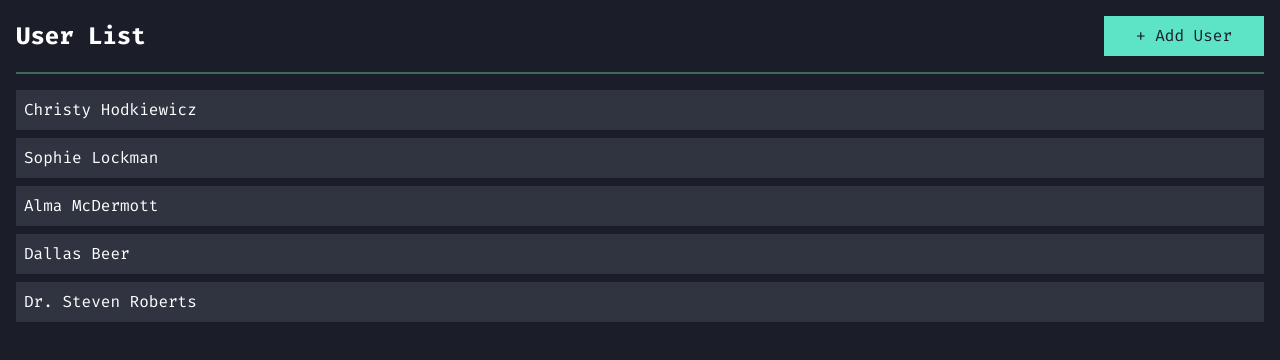
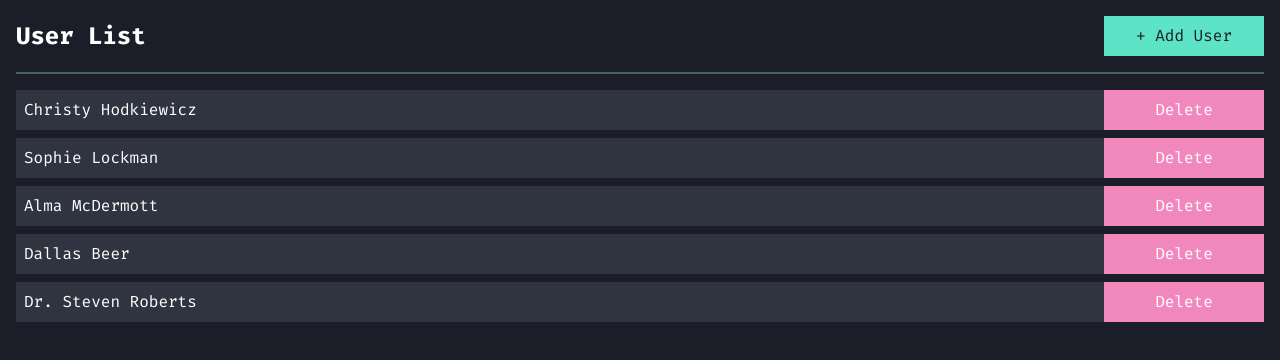
Before and after one commit to SmackSmash/grider-media-ts, a React (Vite) app: page / in a window 1280 px wide. Shown: the top 360 px of the page. Built offline with nearby package versions, Linux system fonts and the light colour scheme; data requests are answered from the project's data file.

Commit message:
Partially implemented delete user

```diff
--- a/src/components/UsersList.tsx
+++ b/src/components/UsersList.tsx
@@ -1,17 +1,24 @@
 import { useEffect } from 'react';
-import { fetchUsers } from '../store';
+import { fetchUsers, deleteUser } from '../store';
 import { useAppSelector } from '../store';
 import Skeleton from './Skeleton';
 import useThunk from '../hooks/useThunk';
+import Button from './Button';
 
 const UsersList = () => {
   const users = useAppSelector(({ users: { data } }) => data);
   const [doFetchUsers, isLoadingUsers, loadingUsersError] =
     useThunk(fetchUsers);
+  const [doDeleteUser, isDeletingUser, deletingUserError] =
+    useThunk(deleteUser);
 
   useEffect(() => {
     doFetchUsers();
   }, [doFetchUsers]);
+
+  const handleClick = (id: string) => {
+    doDeleteUser(id);
+  };
 
   if (isLoadingUsers) {
     return <Skeleton times={5} className='h-10 w-full my-2' />;
@@ -30,9 +37,12 @@ const UsersList = () => {
       {users.length
         ? users.map(({ name, id }) => (
             <div
-              className='flex h-10 w-full p-2 my-2 items-center bg-poimandres-darkslate'
+              className='flex h-10 w-full pl-2 my-2 items-center bg-poimandres-darkslate justify-between'
               key={id}>
               {name}
+              <Button danger onClick={() => handleClick(id)}>
+                Delete
+              </Button>
             </div>
           ))
         : 'No users yet'}
--- a/src/store/index.ts
+++ b/src/store/index.ts
@@ -8,6 +8,7 @@ import photos from './slices/photosSlice';
 
 export * from './thunks/fetchUsers';
 export * from './thunks/addUser';
+export * from './thunks/deleteUser';
 
 export type RootState = ReturnType<typeof store.getState>;
 export type AppDispatch = typeof store.dispatch;
--- a/src/store/thunks/fetchUsers.ts
+++ b/src/store/thunks/fetchUsers.ts
@@ -4,6 +4,6 @@ import { delay } from '../../utils';
 
 export const fetchUsers = createAsyncThunk('users/fetch', async () => {
   const response = await axios.get('http://localhost:3000/users');
-  await delay(5000);
+  await delay(500);
   return response.data;
 });
```
